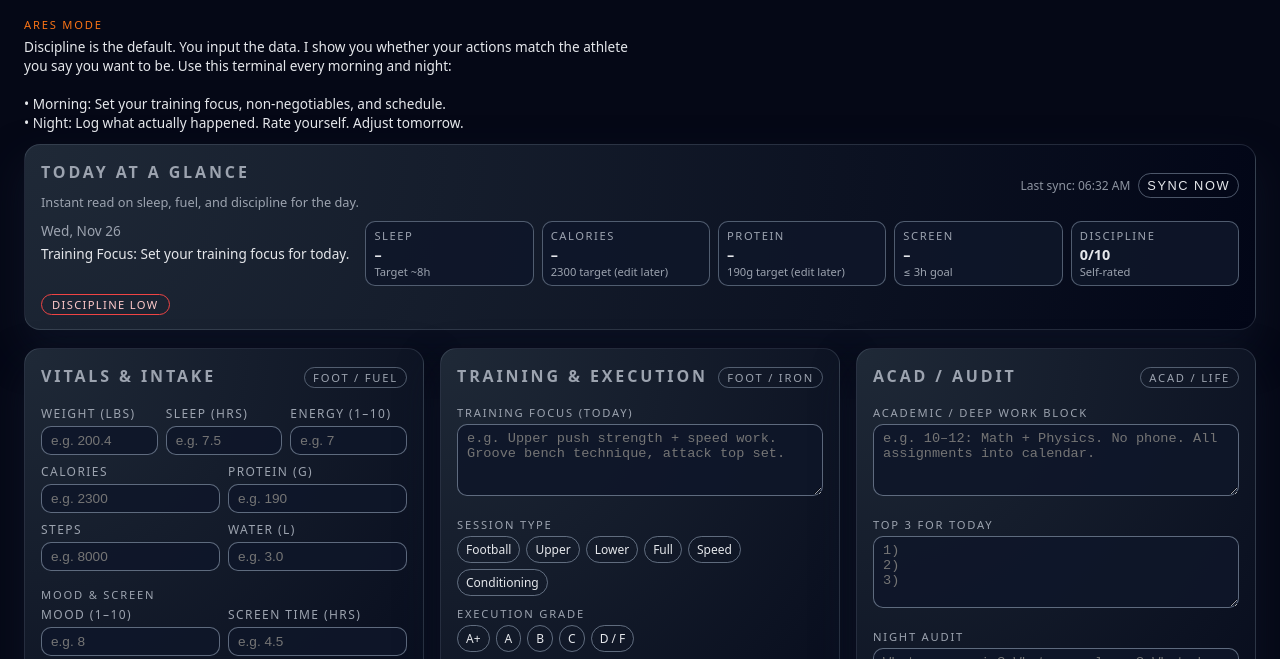
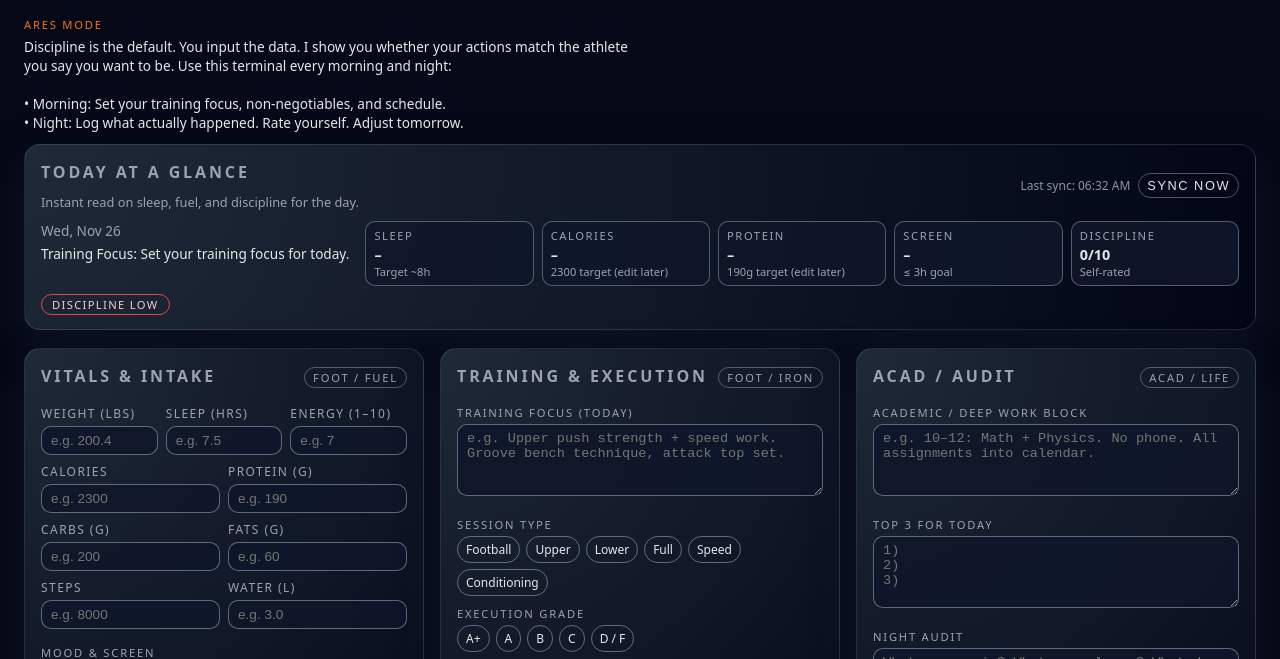
Before and after one commit to lockedanddialedin/ares-terminal, a website: page public/index.html in a window 1280 px wide. Shown: the part 130-789 px from the top of the page. Drawn offline with nearby package versions, Linux system fonts and the light colour scheme; no server answers.

Commit message:
added carbs and fats

```diff
--- a/public/index.html
+++ b/public/index.html
@@ -116,6 +116,17 @@
   <div>
     <label for="protein">Protein (g)</label>
     <input id="protein" type="number" step="1" placeholder="e.g. 190" />
+  </div>
+</div>
+
+<div class="small-row">
+  <div>
+    <label for="carbs">Carbs (g)</label>
+    <input id="carbs" type="number" step="1" placeholder="e.g. 200" />
+  </div>
+  <div>
+    <label for="fats">Fats (g)</label>
+    <input id="fats" type="number" step="1" placeholder="e.g. 60" />
   </div>
 </div>
 
--- a/public/js/main.js
+++ b/public/js/main.js
@@ -14,13 +14,16 @@ function getDefaultSettings() {
 }
 
     const FIELD_IDS = [
-      "weight","sleep","energy","calories","protein","steps","water",
+  "weight","sleep","energy",
+  "calories","protein","carbs","fats",
+  "steps","water",
   "mood","screen","vitalNotes",
   "trainFocus","acadBlock","trainingNotes",
   "top3","audit",
   "rateDiscipline","rateFocus",
   "habit1Done","habit2Done","habit3Done","habit4Done"
 ];
+
 
     let currentDate = new Date();
     let currentDateKey = null;
```
Lines whose indentation alone changed are shown as unchanged.
